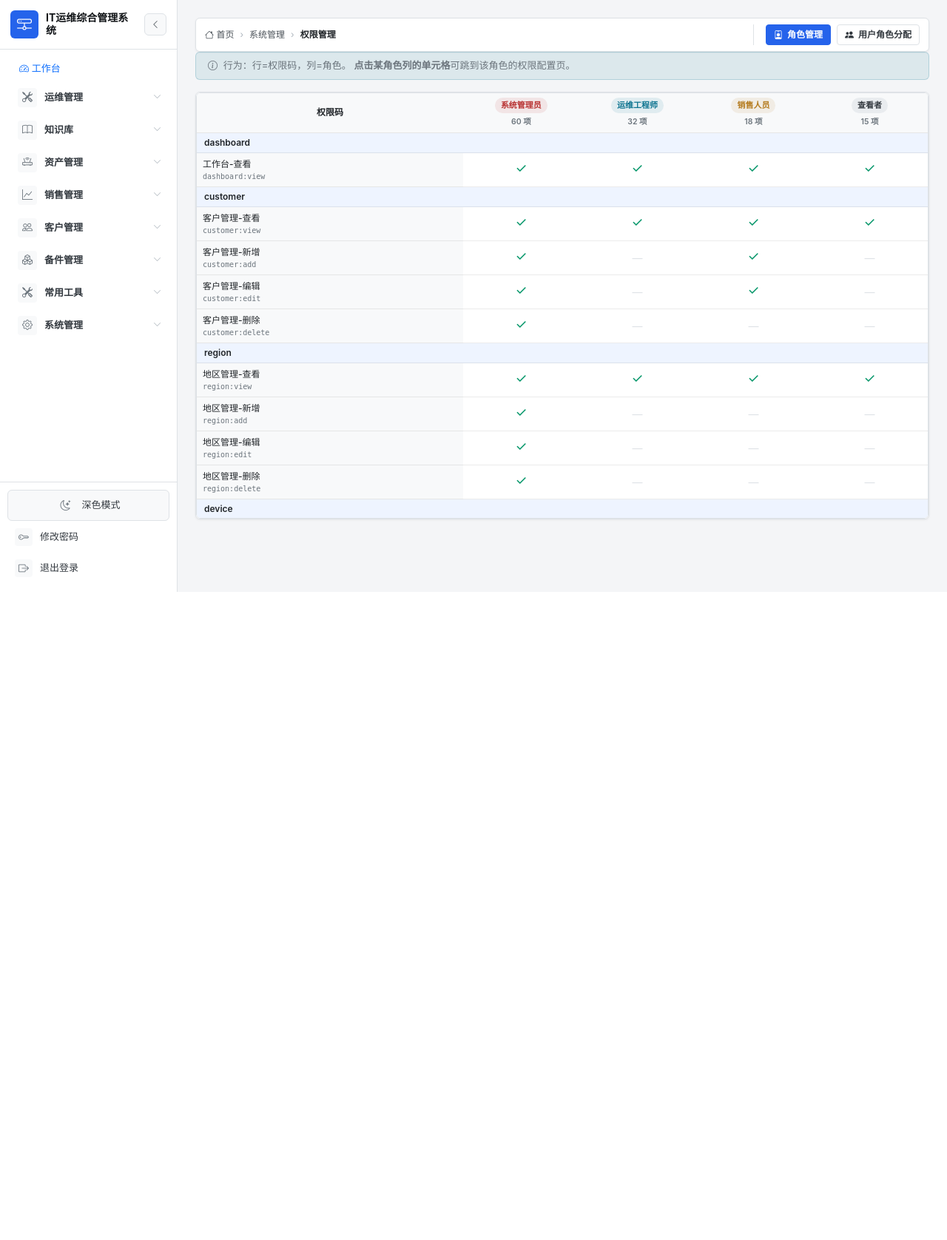
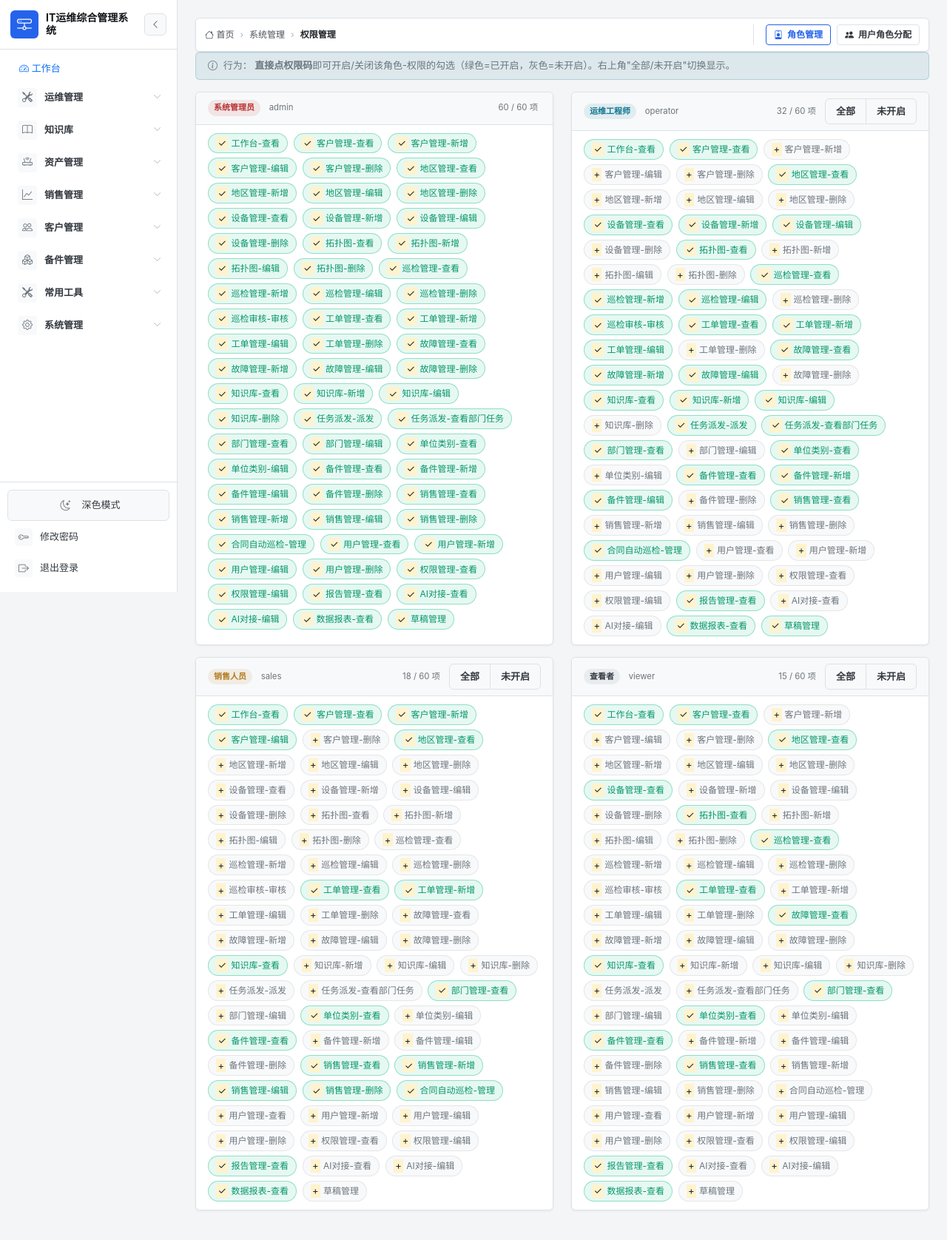
Before and after one commit to fishensl/itsm-system, a Flask app: page /permissions in a window 1280 px wide. Shown: the whole page at 74% size. Before the commit the page ends 800 px from the top, so only its background shows below. Run offline with Flask 3, Linux system fonts and the light colour scheme; a user stored in the database is signed in; some libraries are stand-ins or nearby versions.

Commit message:
V14 UI：点 chip 直接 toggle 权限（in-place，无跳转）
1. /permissions 回到 4 卡片版式，chip 本身就是按钮
2. 点 chip 立即切换状态：灰色+ -> 绿色+（开），绿色- -> 灰色+（关）
3. 新增 /rbac/roles/<rid>/permissions/toggle 单权限加/删端点
4. 顶部'未开启'过滤器方便补缺
5. 角色管理页加跳转提示到 /permissions

```diff
--- a/templates/permissions/list.html
+++ b/templates/permissions/list.html
@@ -1,30 +1,40 @@
 {% extends "base.html" %}
 {% import "_ui.html" as ui %}
-{% block title %}权限总览 · 系统管理{% endblock %}
+{% block title %}权限管理 · 系统管理{% endblock %}
 {% block head_extra %}
 <style>
-.perm-matrix { width: 100%; border-collapse: separate; border-spacing: 0; font-size: 12px; }
-.perm-matrix th, .perm-matrix td { padding: 6px 8px; border-bottom: 1px solid var(--border-soft, #eef0f3); text-align: center; vertical-align: middle; }
-.perm-matrix thead th { position: sticky; top: 0; background: var(--surface-muted, #f8f9fa); font-weight: 600; z-index: 5; }
-.perm-matrix tbody th { text-align: left; font-weight: 500; background: var(--surface-muted, #f8f9fa); position: sticky; left: 0; z-index: 4; }
-.perm-matrix .perm-name { display: block; font-weight: 500; }
-.perm-matrix .perm-code { display: block; font-family: monospace; font-size: 10px; color: var(--gray-500, #adb5bd); }
-.perm-matrix .cat-row td { background: var(--primary-50, #eef4ff); font-weight: 600; text-align: left; padding: 4px 10px; }
-.perm-matrix .cell-on  { color: #059669; font-size: 18px; line-height: 1; }
-.perm-matrix .cell-off { color: var(--gray-300, #dee2e6); font-size: 14px; }
-.perm-matrix .col-role { min-width: 96px; }
-.perm-matrix .col-perm { min-width: 220px; }
-.perm-matrix .editable { cursor: pointer; transition: background 0.1s; }
-.perm-matrix .editable:hover { background: rgba(13,110,253,0.08); }
+.perm-chip {
+    display: inline-flex;
+    align-items: center;
+    gap: 4px;
+    padding: 4px 10px;
+    margin: 3px 4px 3px 0;
+    font-size: 12px;
+    border-radius: 14px;
+    border: 1px solid var(--border-soft);
+    line-height: 1.3;
+    white-space: nowrap;
+    user-select: none;
+    transition: all 0.12s;
+}
+.perm-chip .mark { font-size: 13px; line-height: 1; }
+.perm-chip.on  { background: rgba(16,185,129,0.10); color: #059669; border-color: rgba(16,185,129,0.40); }
+.perm-chip.off { background: var(--surface-muted); color: var(--gray-500); }
+.perm-chip.btn-able { cursor: pointer; }
+.perm-chip.btn-able:hover { transform: translateY(-1px); box-shadow: 0 2px 6px rgba(0,0,0,0.06); }
+.perm-chip.btn-able.off:hover { background: rgba(13,110,253,0.10); border-color: rgba(13,110,253,0.35); color: #0d6efd; }
+.perm-chip.btn-able.on:hover  { background: rgba(220,53,69,0.10); border-color: rgba(220,53,69,0.40); color: #dc3545; }
+.perm-chip.flash-on  { animation: flashOn 0.6s; }
+.perm-chip.flash-off { animation: flashOff 0.6s; }
+@keyframes flashOn  { 0% { background: #10b981; color: #fff; } 100% { background: rgba(16,185,129,0.10); color: #059669; } }
+@keyframes flashOff { 0% { background: #dc3545; color: #fff; } 100% { background: var(--surface-muted); color: var(--gray-500); } }
 </style>
 {% endblock %}
 {% block content %}
-{% call ui.page_header('权限总览', 'shield-lock') %}
-    {% if has_perm('permission:edit') %}
-    <a href="{{ url_for('rbac.role_list') }}" class="btn btn-primary btn-sm">
+{% call ui.page_header('权限管理', 'shield-lock') %}
+    <a href="{{ url_for('rbac.role_list') }}" class="btn btn-outline-primary btn-sm">
         <i class="bi-person-badge"></i> 角色管理
     </a>
-    {% endif %}
     <a href="{{ url_for('user_list') }}" class="btn btn-outline-secondary btn-sm">
         <i class="bi-people-fill"></i> 用户角色分配
     </a>
@@ -32,61 +42,148 @@
 
 <div class="alert alert-info py-2 small mb-3">
     <i class="bi-info-circle me-1"></i>
-    行为：行=权限码，列=角色。
+    行为：
     {% if has_perm('permission:edit') %}
-    <strong>点击某角色列的单元格</strong>可跳到该角色的权限配置页。
+    <strong>直接点权限码</strong>即可开启/关闭该角色-权限的勾选（绿色=已开启，灰色=未开启）。右上角"全部/未开启"切换显示。
     {% else %}
     各角色拥有的权限码一览（只读）。
     {% endif %}
 </div>
 
-<div class="card">
-    <div class="card-body p-0">
-        <div class="table-responsive" style="max-height: 72vh;">
-            <table class="perm-matrix">
-                <thead>
-                    <tr>
-                        <th class="col-perm">权限码</th>
-                        {% for role_code, role_name in role_list %}
-                        <th class="col-role">
-                            <span class="badge bg-{{ 'danger' if role_code=='admin' else 'info' if role_code=='operator' else 'warning' if role_code=='sales' else 'secondary' }}">{{ role_name }}</span>
-                            <div class="small text-muted mt-1">{{ role_perms.get(role_code, [])|length }} 项</div>
-                        </th>
-                        {% endfor %}
-                    </tr>
-                </thead>
-                <tbody>
-                    {% set ns = namespace(cat='') %}
-                    {% for pcode, plabel in perm_map.items() %}
-                        {% set cat = pcode.split(':')[0] if ':' in pcode else 'system' %}
-                        {% if cat != ns.cat %}
-                            {% set ns.cat = cat %}
-                            <tr class="cat-row"><td colspan="{{ 1 + role_list|length }}">{{ cat }}</td></tr>
-                        {% endif %}
-                        <tr>
-                            <th scope="row">
-                                <span class="perm-name">{{ plabel }}</span>
-                                <span class="perm-code">{{ pcode }}</span>
-                            </th>
-                            {% for role_code, role_name in role_list %}
-                                {% set has = pcode in role_perms.get(role_code, []) %}
-                                {% if has_perm('permission:edit') %}
-                                <td class="editable"
-                                    onclick="window.location='{{ url_for('rbac.role_permissions_edit', rid=role_meta[role_code]) }}'"
-                                    title="跳到「{{ role_name }}」配置权限">
-                                    {% if has %}<span class="cell-on">✓</span>{% else %}<span class="cell-off">—</span>{% endif %}
-                                </td>
-                                {% else %}
-                                <td title="{{ role_name }}：{{ '有' if has else '无' }}">
-                                    {% if has %}<span class="cell-on">✓</span>{% else %}<span class="cell-off">—</span>{% endif %}
-                                </td>
-                                {% endif %}
-                            {% endfor %}
-                        </tr>
-                    {% endfor %}
-                </tbody>
-            </table>
+<div class="row">
+    {% for role_code, role_name in role_list %}
+    {% set perms = role_perms.get(role_code, []) %}
+    <div class="col-md-6 mb-3">
+        <div class="card h-100">
+            <div class="card-header py-2 d-flex justify-content-between align-items-center">
+                <div>
+                    <span class="badge bg-{{ 'danger' if role_code=='admin' else 'info' if role_code=='operator' else 'warning' if role_code=='sales' else 'secondary' }} me-2">{{ role_name }}</span>
+                    <small class="text-muted">{{ role_code }}</small>
+                </div>
+                <div class="d-flex align-items-center gap-2">
+                    <span class="text-muted small me-1"><span class="perm-count">{{ perms|length }}</span> / {{ perm_map|length }} 项</span>
+                    {% if has_perm('permission:edit') and role_code != 'admin' %}
+                    <div class="btn-group btn-group-sm" role="group">
+                        <button type="button" class="btn btn-outline-secondary btn-filter" data-filter="all">全部</button>
+                        <button type="button" class="btn btn-outline-secondary btn-filter" data-filter="off">未开启</button>
+                    </div>
+                    {% endif %}
+                </div>
+            </div>
+            <div class="card-body py-2 perm-card-body" data-role="{{ role_code }}" data-rid="{{ role_meta[role_code] }}">
+                {% for pcode, plabel in perm_map.items() %}
+                    {% set has = pcode in perms %}
+                    {% if has_perm('permission:edit') and role_code != 'admin' %}
+                    <span class="perm-chip {{ 'on' if has else 'off' }} btn-able"
+                          data-code="{{ pcode }}" data-state="{{ 'on' if has else 'off' }}"
+                          title="{{ pcode }}：{{ '点击关闭' if has else '点击开启' }}">
+                        <span class="mark">{{ '✓' if has else '+' }}</span> {{ plabel }}
+                    </span>
+                    {% else %}
+                    <span class="perm-chip {{ 'on' if has else 'off' }}" title="{{ pcode }}">
+                        <span class="mark">{{ '✓' if has else '—' }}</span> {{ plabel }}
+                    </span>
+                    {% endif %}
+                {% endfor %}
+            </div>
         </div>
     </div>
+    {% endfor %}
 </div>
+
+{% if has_perm('permission:edit') %}
+<script>
+(function () {
+    function getCookie(name) {
+        var m = document.cookie.match(new RegExp('(?:^|;\\s*)' + name + '=([^;]+)'));
+        return m ? decodeURIComponent(m[1]) : '';
+    }
+    var csrf = getCookie('csrf_token');
+
+    function applyFilter(card) {
+        var filter = card.getAttribute('data-filter') || 'all';
+        card.querySelectorAll('.perm-chip').forEach(function (chip) {
+            var state = chip.getAttribute('data-state');
+            if (filter === 'off' && state === 'on') {
+                chip.style.display = 'none';
+            } else {
+                chip.style.display = '';
+            }
+        });
+    }
+
+    document.querySelectorAll('.perm-card-body').forEach(function (card) {
+        card.setAttribute('data-filter', 'all');
+        card.querySelectorAll('.btn-filter').forEach(function (btn) {
+            btn.addEventListener('click', function () {
+                card.querySelectorAll('.btn-filter').forEach(function (b) { b.classList.remove('active'); });
+                btn.classList.add('active');
+                card.setAttribute('data-filter', btn.getAttribute('data-filter'));
+                applyFilter(card);
+            });
+        });
+
+        card.querySelectorAll('.perm-chip.btn-able').forEach(function (chip) {
+            chip.addEventListener('click', function () {
+                if (chip.getAttribute('data-busy') === '1') return;
+                chip.setAttribute('data-busy', '1');
+                var code = chip.getAttribute('data-code');
+                var state = chip.getAttribute('data-state');
+                var action = state === 'on' ? 'remove' : 'add';
+                var rid = card.getAttribute('data-rid');
+
+                // 乐观更新
+                var newState = action === 'add' ? 'on' : 'off';
+                chip.setAttribute('data-state', newState);
+                chip.classList.remove('on', 'off', 'flash-on', 'flash-off');
+                chip.classList.add(newState, newState === 'on' ? 'flash-on' : 'flash-off');
+                var mark = chip.querySelector('.mark');
+                if (mark) mark.textContent = newState === 'on' ? '✓' : '+';
+                chip.setAttribute('title', code + '：' + (newState === 'on' ? '点击关闭' : '点击开启'));
+
+                // 更新顶部计数
+                var countEl = card.querySelector('.perm-count');
+                if (countEl) {
+                    var n = parseInt(countEl.textContent || '0') + (action === 'add' ? 1 : -1);
+                    countEl.textContent = n;
+                }
+
+                // 真实请求
+                var form = new URLSearchParams();
+                if (action === 'add') form.append('permission_codes', code);
+                // remove 走不同 endpoint：传 _remove 列表
+                else form.append('_remove', code);
+
+                fetch('/rbac/roles/' + rid + '/permissions/toggle', {
+                    method: 'POST',
+                    headers: {
+                        'Content-Type': 'application/x-www-form-urlencoded',
+                        'X-CSRFToken': csrf,
+                        'X-Requested-With': 'XMLHttpRequest',
+                    },
+                    body: form.toString(),
+                }).then(function (r) { return r.json(); }).then(function (d) {
+                    chip.removeAttribute('data-busy');
+                    if (!d.success) {
+                        alert('保存失败：' + (d.message || '未知错误'));
+                        // 回滚
+                        chip.setAttribute('data-state', state);
+                        chip.classList.remove('on', 'off', 'flash-on', 'flash-off');
+                        chip.classList.add(state);
+                        if (mark) mark.textContent = state === 'on' ? '✓' : '+';
+                        if (countEl) {
+                            var n = parseInt(countEl.textContent || '0') - (action === 'add' ? 1 : -1);
+                            countEl.textContent = n;
+                        }
+                    }
+                }).catch(function (e) {
+                    chip.removeAttribute('data-busy');
+                    alert('请求失败：' + e);
+                });
+            });
+        });
+    });
+})();
+</script>
+{% endif %}
 {% endblock %}
--- a/templates/rbac/role_list.html
+++ b/templates/rbac/role_list.html
@@ -15,10 +15,7 @@
 
 <div class="alert alert-info py-2 small mb-3">
     <i class="bi-info-circle me-1"></i>
-    共 {{ roles|length }} 个角色，<code>admin</code> 拥有系统全部权限（无需配置）。
-    {% if has_perm('permission:edit') %}
-    点击「权限」进入矩阵式勾选页。
-    {% endif %}
+    调整单个角色的权限码？直接去 <a href="{{ url_for('permission_list') }}">权限管理</a> 页面点 chip 更便捷。
 </div>
 
 <div class="card">
```
Also changed, not shown: blueprints/rbac.py (+39 -0 lines).
